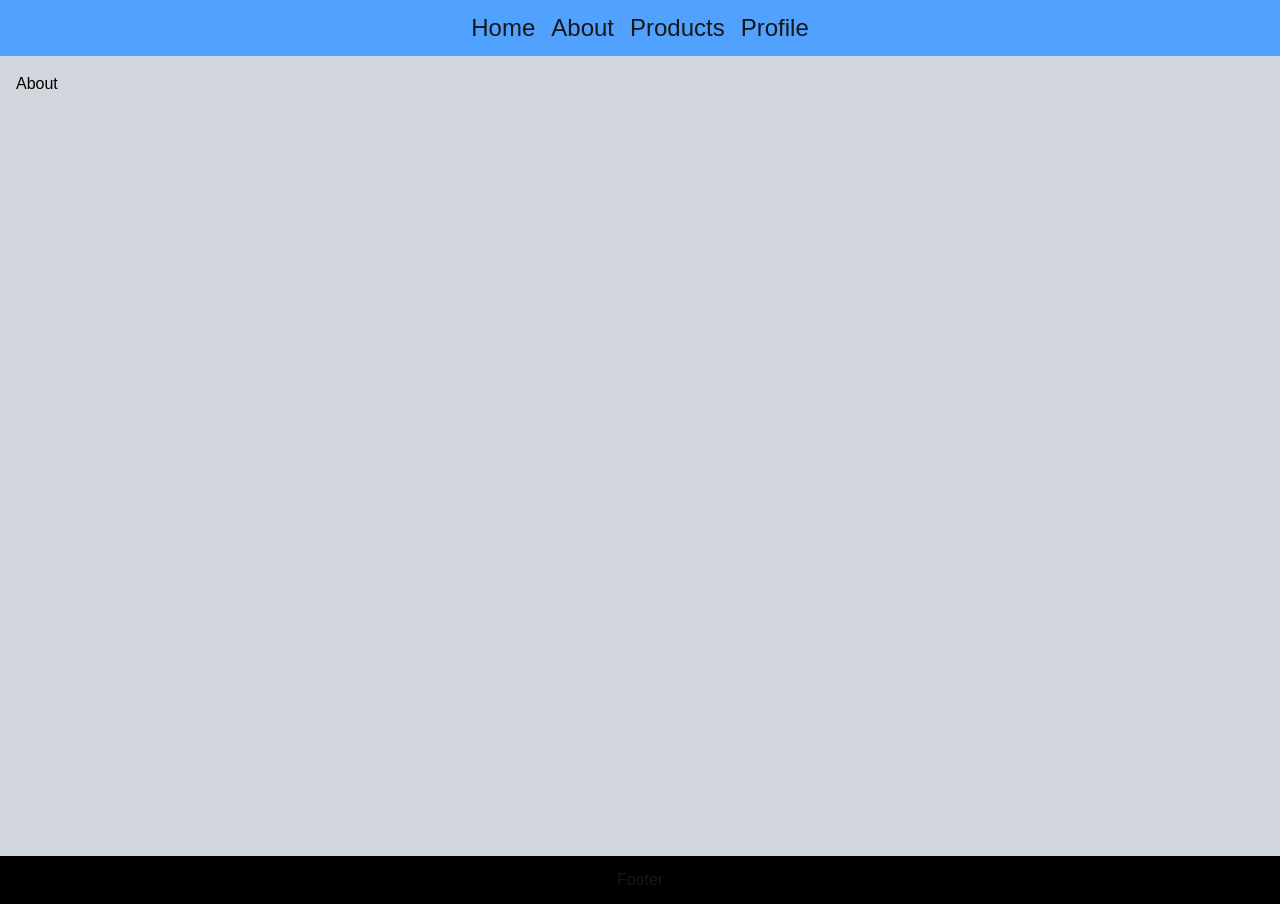
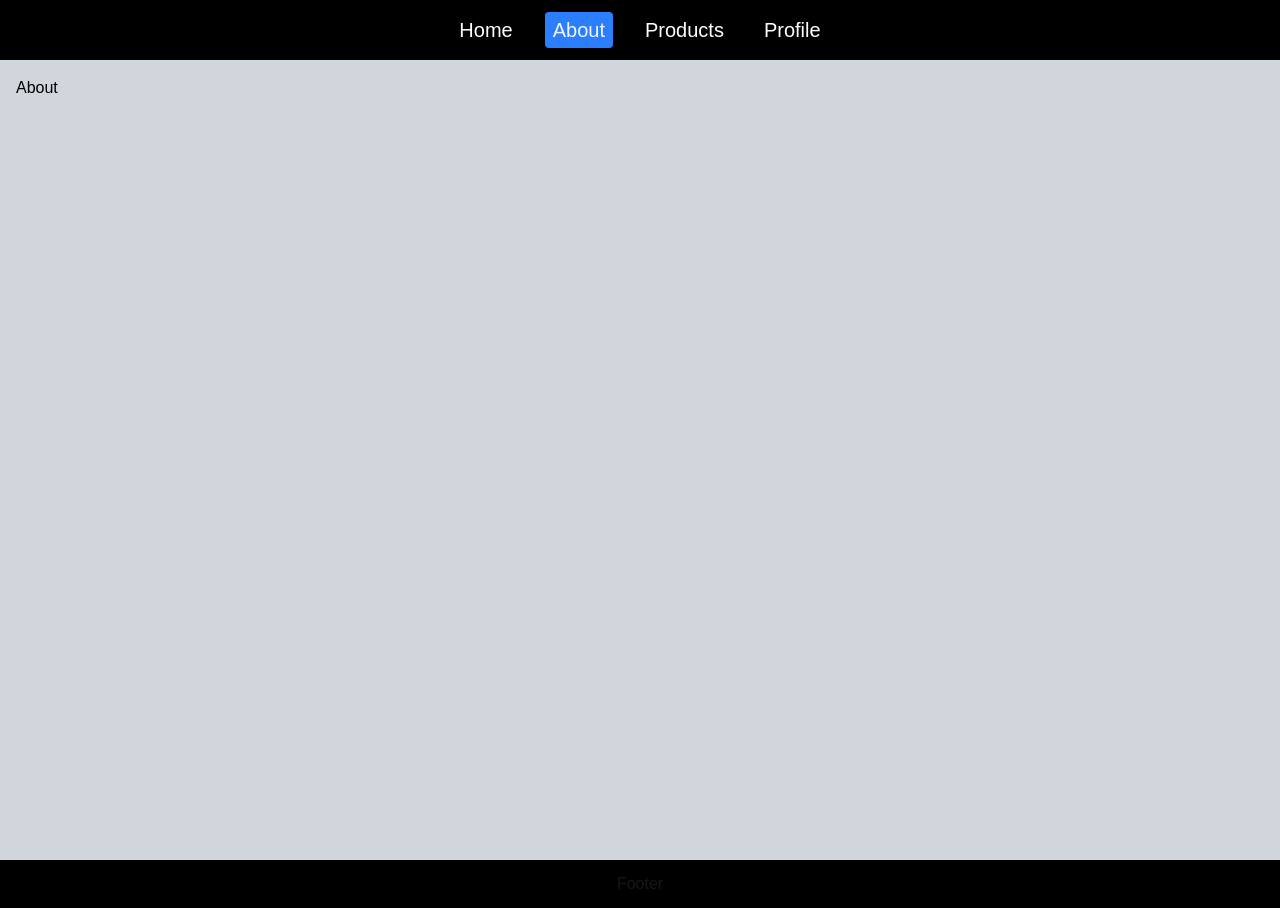
Before and after one commit to praveesh91/nextjs_tutorial, a Next.js app: page /about in a window 1280 px wide. Built offline with nearby package versions, Linux system fonts and the light colour scheme.

Commit message:
isactive using usepathname hook

```diff
--- /dev/null
+++ b/src/app/header/header.tsx
@@ -0,0 +1,42 @@
+"use client";
+
+import Link from "next/link";
+import { usePathname } from "next/navigation";
+import React from "react";
+
+const navLinks = [
+  { name: "home", href: "/" },
+  { name: "about", href: "/about" },
+  { name: "products", href: "/products" },
+  { name: "profile", href: "/profile" },
+];
+
+const Header = () => {
+  const path = usePathname();
+
+  return (
+    <header className="px-2 py-3 bg-black text-center">
+      <nav className="flex justify-center gap-6">
+        {navLinks.map((link) => {
+          const isActive = path === link.href;
+
+          return (
+            <Link
+              key={link.href}
+              className={`px-2 py-1 text-xl font-medium transition-colors duration-200 ${
+                isActive
+                  ? "text-blue-50 bg-blue-500 rounded"
+                  : "text-white hover:text-blue-500"
+              }`}
+              href={link.href}
+            >
+              <span className="capitalize">{link.name}</span>
+            </Link>
+          );
+        })}
+      </nav>
+    </header>
+  );
+};
+
+export default Header;
--- a/src/app/layout.tsx
+++ b/src/app/layout.tsx
@@ -1,7 +1,7 @@
 import type { Metadata } from "next";
 import { Geist, Geist_Mono } from "next/font/google";
 import "./globals.css";
-import Link from "next/link";
+import Header from "./header/header";
 
 const geistSans = Geist({
   variable: "--font-geist-sans",
@@ -31,20 +31,7 @@ export default function RootLayout({
       <body
         className={`${geistSans.variable} ${geistMono.variable} antialiased`}
       >
-        <header className="px-2 py-3 bg-blue-400 text-center">
-          <Link className="px-2 text-2xl" href={"/"}>
-            Home
-          </Link>
-          <Link className="px-2 text-2xl" href={"about"}>
-            About
-          </Link>
-          <Link className="px-2 text-2xl" href={"/products"}>
-            Products
-          </Link>
-          <Link className="px-2 text-2xl" href={"/profile"}>
-            Profile
-          </Link>
-        </header>
+        <Header />
         <main className="p-4 bg-gray-300 min-h-screen text-black">
           {children}
         </main>
```
